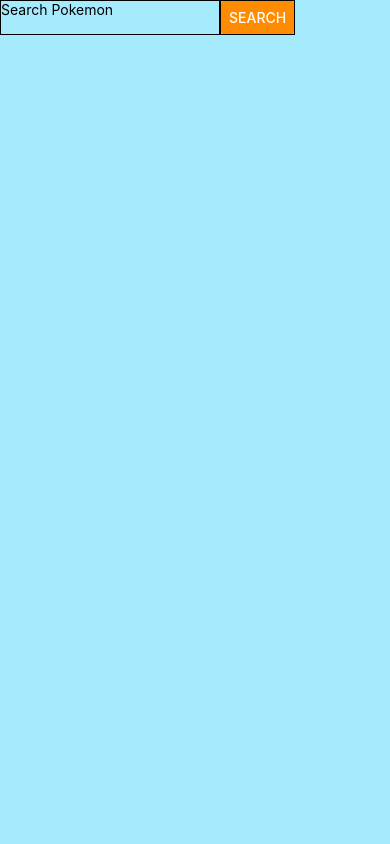
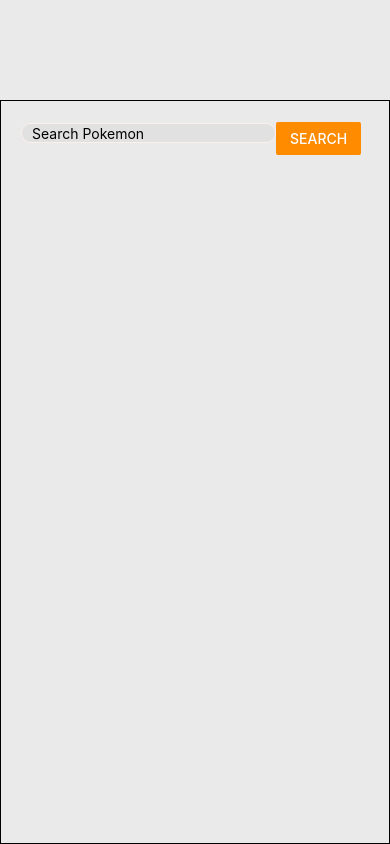
Before and after one commit to Tivaiice/Pokemon_Search, a React Native app: screen / in a window 390 px wide. Built offline with nearby package versions, Linux system fonts and the light colour scheme.

Commit message:
commit 4

```diff
--- a/src/Main.js
+++ b/src/Main.js
@@ -16,7 +16,6 @@ export default class Main extends Component {
             name : '',
             pic : '',
             types : [],
-            weight : '',
             desc : ''
         }
     }
@@ -30,13 +29,12 @@ export default class Main extends Component {
             const { data : pokemonData} = await axios.get(`${POKE_API}/pokemon/${pokemonID}`)
             const { data : pokemonSpeciesData} = await axios.get(`${POKE_API}/pokemon-species/${pokemonID}`)
 
-            const { name, sprites, types, weight } = pokemonData
+            const { name, sprites, types } = pokemonData
             const { flavor_text_entries } = pokemonSpeciesData
 
             this.setState({
                 name,
-                weight,
-                pic: sprices.front_default,
+                pic: sprites.front_default,
                 types: this.getTypes(types),
                 desc: this.getDescription(flavor_text_entries),
                 isloading: false
@@ -59,22 +57,33 @@ export default class Main extends Component {
     }
 
     render() {
-        const { isloading, searchInput, name, pic, types, desc } = this.state
+        const { isloading, searchInput, name, pic, types, desc} = this.state
         return (
-            <SafeAreaView style={styles.container}>
-                <View style={{flexDirection : 'row'}}>
-                    <View style={{borderWidth : 1}}>
+            <SafeAreaView style={styles.wrapper}>
+                <View style={styles.headContainer}>
+                    <View style={styles.container}>
+                        <View style={styles.containertxtInput}>
                             <TextInput
+                                style={styles.textInput}
                                 placeholder='Search Pokemon'
                                 onChangeText={(searchInput) => this.setState({searchInput})}
                                 value={this.state.searchInput}
                             />
                         </View>
-                    <View style={{borderWidth : 1}}>
+                        <View style={styles.containerbutton}>
                             <Button
                                 title='Search'
                                 color='#FF8B00'
+                                onPress={this.seachPokemon}
                             />
+                        </View>
+
+                        <View style={styles.mainContainer}>
+                            {isloading && <ActivityIndicator size="large" color="#FF0000"/>}
+                            {!isloading && (
+                                <Pokemon name={name} pic={pic} types={types} desc={desc}/>
+                            )}
+                        </View>
                     </View>
                 </View>
             </SafeAreaView>
@@ -83,10 +92,34 @@ export default class Main extends Component {
 }
 
 const styles = StyleSheet.create({
-    container: {
-      flex: 1,
-      backgroundColor: '#A5EAFD',
-    //   alignItems: 'center',
-    //   justifyContent: 'center',
+    wrapper : {
+        flex : 1,
+        backgroundColor: '#EAEAEA',
     },
+    headContainer : {
+        flex : 1,
+        marginTop : 100,
+        padding : 20,
+        borderWidth : 1
+    },
+    container : {
+        flexDirection : 'row',
+        alignItems : 'center',
+        justifyContent : 'space-around'
+    },
+    textInput : {
+        height : 35,
+        marginBottom : 10,
+        borderColor : '#fee',
+        borderWidth : 1,
+        backgroundColor : '#E1E1E1',
+        paddingLeft : 10,
+        borderRadius : 10
+    },
+    containertxtInput : {
+        width : 200,
+        height : 30,
+        flex : 3
+    },
+    containerbutton : {flex : 1}
   });
--- a/src/components/Pokemon.js
+++ b/src/components/Pokemon.js
@@ -0,0 +1,47 @@
+import React, { Component } from 'react'
+import { Text, StyleSheet, View, FlatList, Image } from 'react-native'
+
+const Pokemon = ({name, pic, types, desc}) => {
+    return (
+        <View>
+            <Image
+                source={{uri : pic}}
+                resizeMode='contain'
+            />
+            <Text> {name} </Text>
+
+            <FlatList
+                data={types}
+                keyExtractor={(item) => item.id.toString()}
+                renderItem={({item}) => (
+                    <View>
+                        <Text>{item.name}</Text>
+                    </View>
+                )}
+            />
+            <View>
+                <Text> {desc} </Text>
+            </View>
+
+        </View>
+    )
+}
+
+const styles = StyleSheet.create({
+    mainDetail : {
+        padding : 30,
+        alignItems : 'center'
+    },
+    image : {
+        width : 150,
+        height : 150,
+    },
+    mainText : {
+        fontSize : 25,
+        fontWeight : 'bold',
+        textAlign : 'center',
+
+    }
+})
+
+export default Pokemon;
```
Lines whose indentation alone changed are shown as unchanged.
